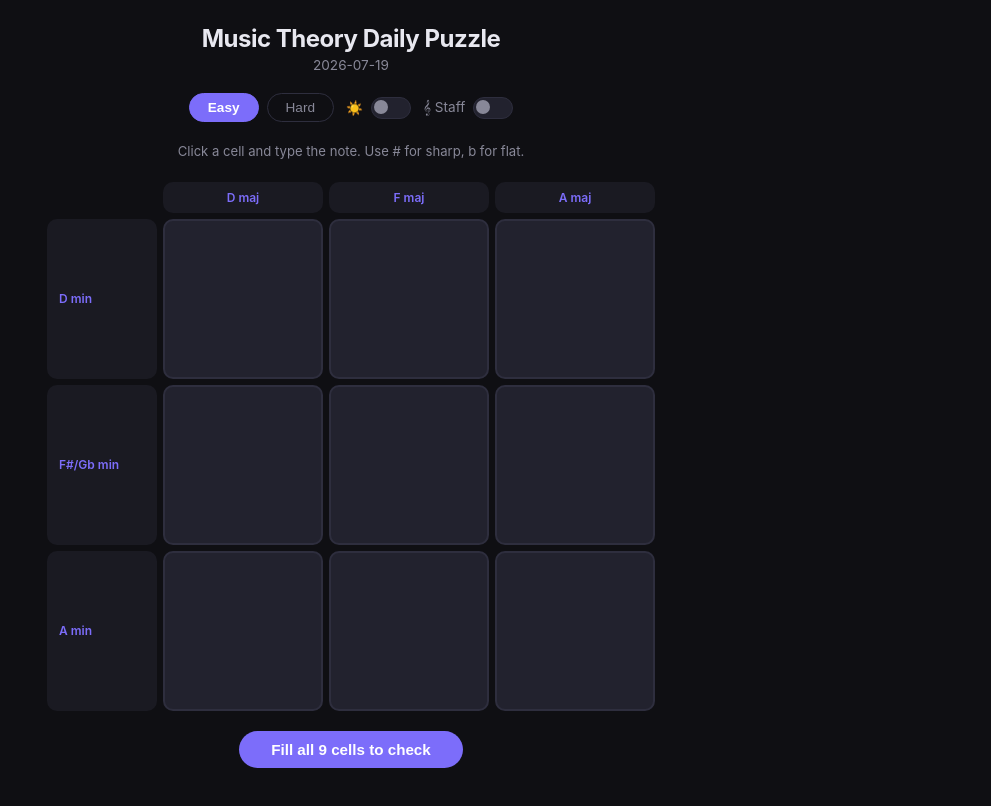
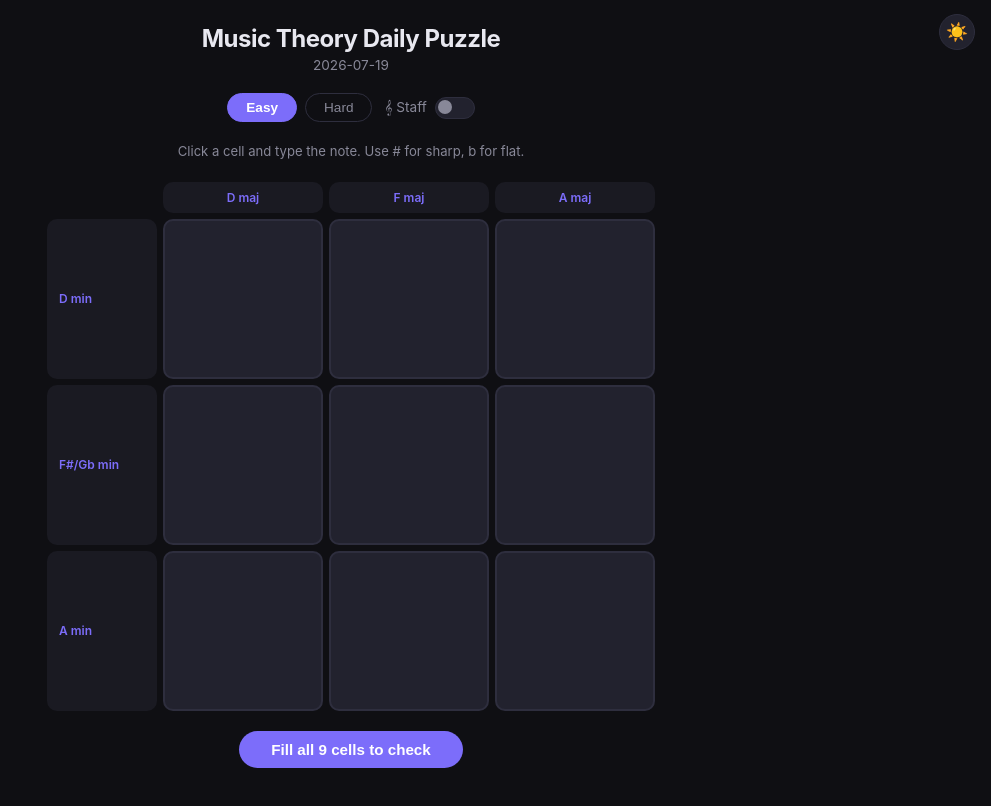
Before and after one commit to aaroncecchinibutler/music-theory-daily-puzzle, a React (Vite) app: page / in a window 1280 px wide. Shown: the top 806 px of the page, without its empty margins (289-1280 px from the left). Built offline with nearby package versions, Linux system fonts and the light colour scheme.

Commit message:
Move theme toggle to top-right as sun/moon button
Co-Authored-By: Claude Sonnet 4.6 <noreply@anthropic.com>

```diff
--- a/src/App.css
+++ b/src/App.css
@@ -79,6 +79,26 @@ header h1 {
   color: var(--text-muted);
   font-variant-numeric: tabular-nums;
 }
+
+/* Theme toggle — fixed top right */
+.theme-toggle {
+  position: fixed;
+  top: 14px;
+  right: 16px;
+  width: 36px;
+  height: 36px;
+  border-radius: 50%;
+  border: 1.5px solid var(--border);
+  background: var(--surface2);
+  font-size: 1.1rem;
+  cursor: pointer;
+  display: flex;
+  align-items: center;
+  justify-content: center;
+  transition: background 0.15s, border-color 0.15s;
+  z-index: 100;
+}
+.theme-toggle:hover { border-color: var(--accent); background: var(--surface); }
 
 /* Top controls row */
 .top-controls {
--- a/src/App.jsx
+++ b/src/App.jsx
@@ -338,6 +338,14 @@ export default function App() {
 
   return (
     <div className="app">
+      <button
+        className={`theme-toggle ${lightMode ? 'light' : 'dark'}`}
+        onClick={() => setLightMode(m => !m)}
+        title="Toggle light/dark mode"
+        aria-label="Toggle light/dark mode"
+      >
+        {lightMode ? '🌙' : '☀️'}
+      </button>
       <header>
         <h1>Music Theory Daily Puzzle</h1>
         <p className="date">{date}</p>
@@ -354,12 +362,6 @@ export default function App() {
             </button>
           ))}
         </div>
-        <label className="mode-switch" title="Toggle light mode">
-          <span className="mode-switch-label">☀️</span>
-          <span className={`switch-track ${lightMode ? 'on' : ''}`} onClick={() => setLightMode(m => !m)}>
-            <span className={`switch-thumb ${lightMode ? 'on' : ''}`} />
-          </span>
-        </label>
         <label className="mode-switch" title="Toggle input mode">
           <span className="mode-switch-label">𝄞 Staff</span>
           <span className={`switch-track ${inputMode === 'staff' ? 'on' : ''}`} onClick={toggleMode}>
```
